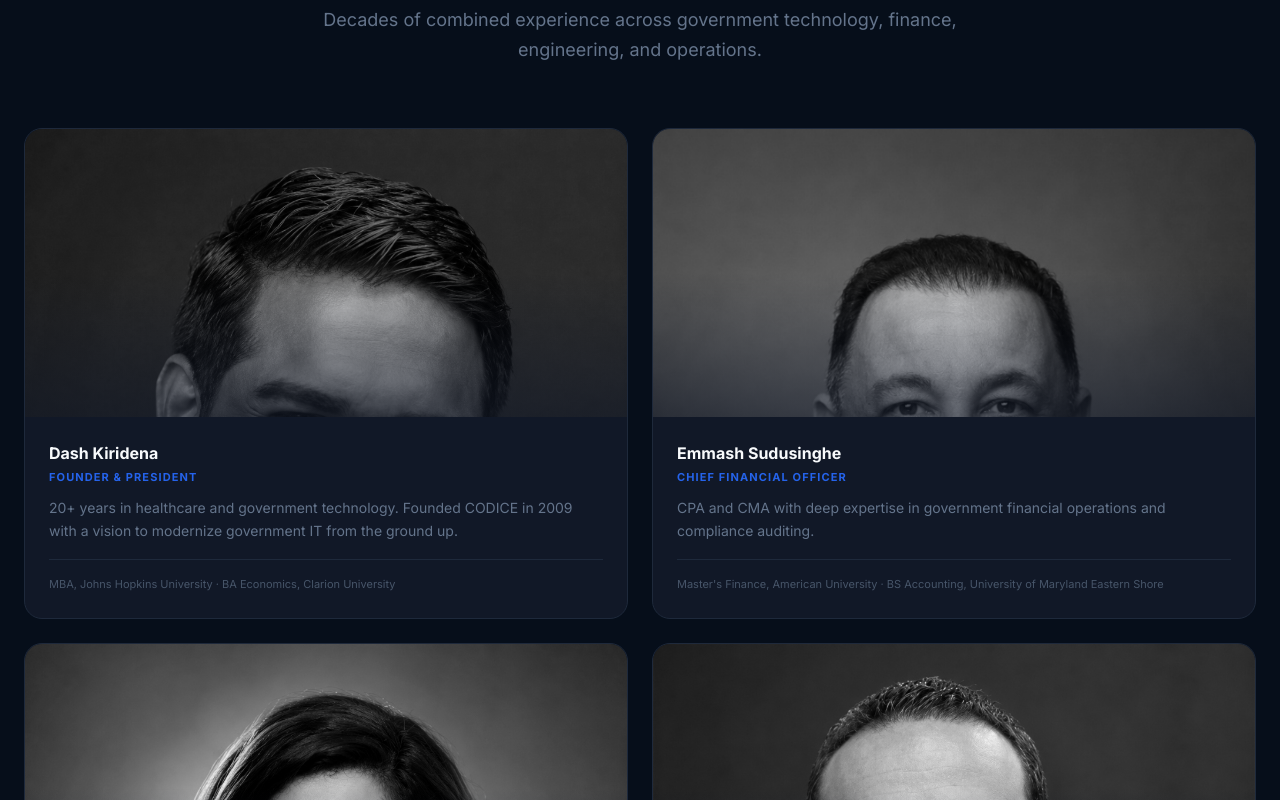
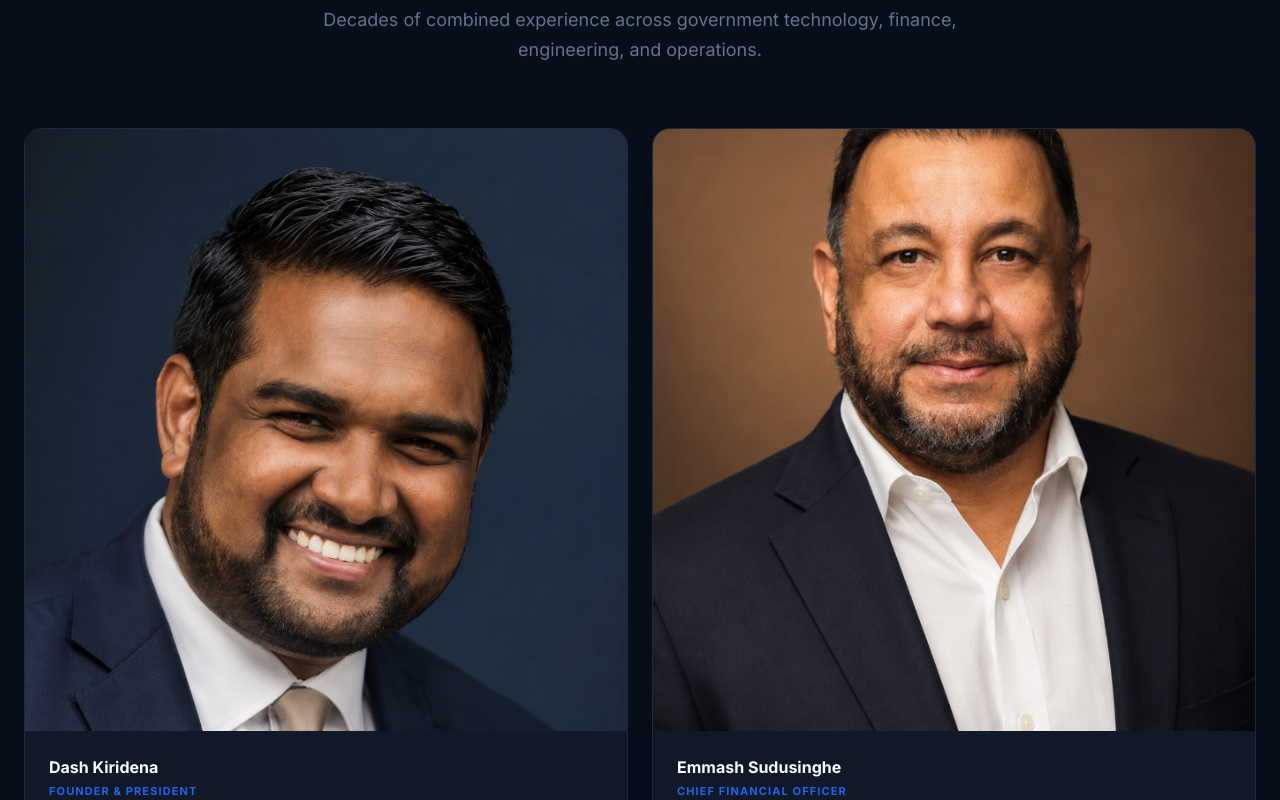
Before and after one commit to yassine2med/Codice-website, a Next.js app: page /our-story in a window 1280 px wide. Shown: the part 4200-5000 px from the top of the page. Built offline with nearby package versions, Linux system fonts and the light colour scheme.

Commit message:
Show full color team photos: removed grayscale and cropping

```diff
--- a/app/our-story/page.tsx
+++ b/app/our-story/page.tsx
@@ -361,7 +361,7 @@ export default function OurStoryPage() {
                 className="group bg-[#111827] border border-[#1E293B] rounded-2xl overflow-hidden hover:border-[#2563EB]/40 hover:shadow-[0_0_32px_rgba(37,99,235,0.1)] transition-colors duration-300"
               >
                 <div
-                  className="relative w-full h-72 bg-[#0A1628] overflow-hidden cursor-pointer"
+                  className="relative w-full aspect-square bg-[#0A1628] overflow-hidden cursor-pointer"
                   onClick={() => {
                     setSelectedMember(member);
                     setModalOpen(true);
@@ -372,10 +372,9 @@ export default function OurStoryPage() {
                     src={member.photo}
                     alt={member.name}
                     fill
-                    className="object-cover object-top grayscale group-hover:grayscale-0 group-hover:scale-105 transition-all duration-500"
+                    className="object-cover group-hover:scale-105 transition-all duration-500"
                     sizes="(max-width: 640px) 100vw, (max-width: 1024px) 50vw, 33vw"
                   />
-                  <div className="absolute inset-0 bg-linear-to-t from-[#111827] via-transparent to-transparent opacity-60" />
 
                   {/* Hover Hint */}
                   <div className="absolute inset-0 z-30 flex items-center justify-center opacity-0 group-hover:opacity-100 transition-opacity duration-300 pointer-events-none">
--- a/components/ui/TeamModal.tsx
+++ b/components/ui/TeamModal.tsx
@@ -69,12 +69,10 @@ export function TeamModal({ member, isOpen, onClose }: TeamModalProps) {
                     src={member.photo}
                     alt={member.name}
                     fill
-                    className="object-cover object-top"
+                    className="object-cover"
                     sizes="(max-width: 768px) 100vw, 40vw"
                     priority
                   />
-                  <div className="absolute inset-0 bg-linear-to-t from-[#0F172A] via-transparent to-transparent opacity-80 md:hidden" />
-                  <div className="absolute inset-0 bg-linear-to-r from-transparent via-transparent to-[#0F172A] opacity-80 hidden md:block" />
                 </>
               ) : (
                 <div className="w-full h-full flex items-center justify-center bg-linear-to-br from-[#1E293B] to-[#0A1628]">
```
